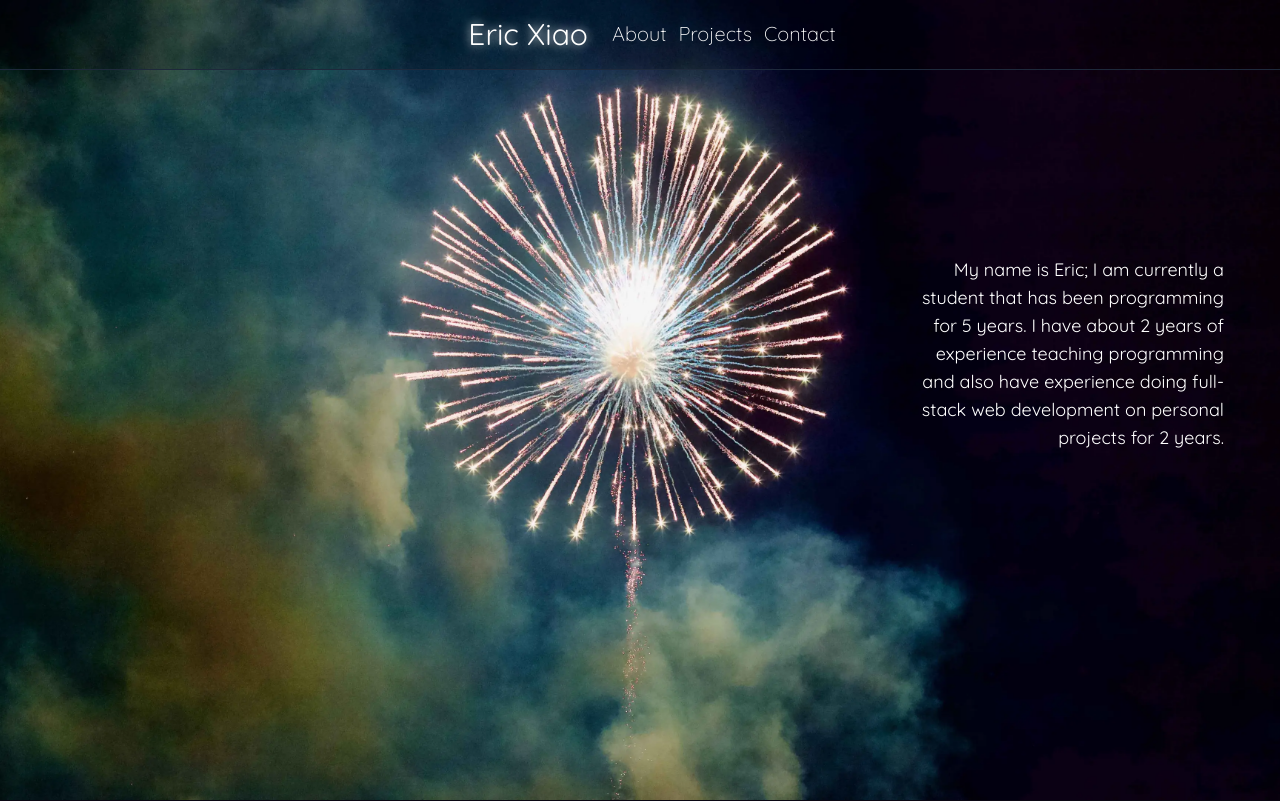
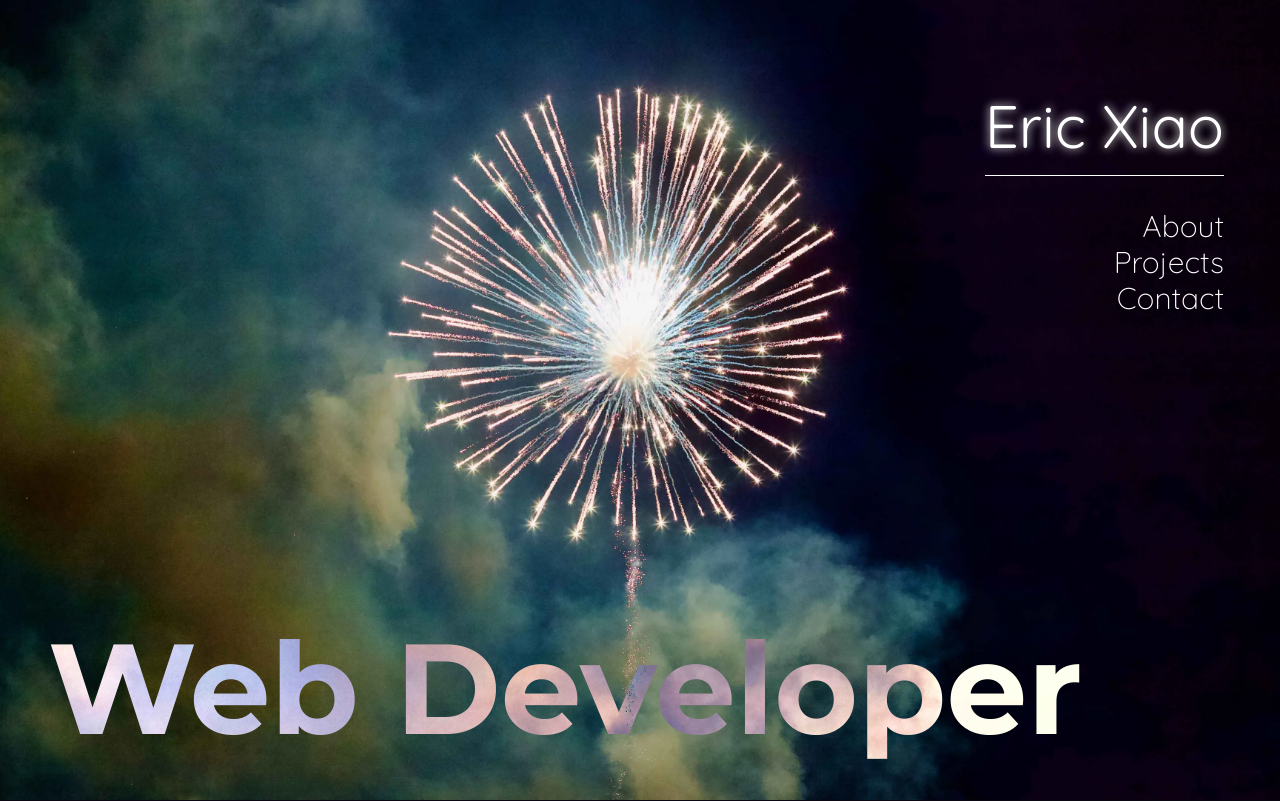
Before and after one commit to NycRat/nycrat.github.io, a Next.js app: page /new-personal-site/ in a window 1280 px wide. Shown: the top 801 px of the page. Built offline with nearby package versions, Linux system fonts and the light colour scheme.

Commit message:
intro section improvements

```diff
--- a/app/globals.css
+++ b/app/globals.css
@@ -6,6 +6,7 @@
   scroll-behavior: smooth;
   scroll-padding-top: 70px;
   background: #1b122c;
+  --header-opacity: 0;
 }
 
 body {
--- a/app/page.tsx
+++ b/app/page.tsx
@@ -1,3 +1,4 @@
+"use client";
 import Header from "../components/header";
 import Footer from "../components/footer";
 import Image from "next/image";
@@ -5,19 +6,70 @@ import AboutSection from "../components/about";
 import ProjectsSection from "../components/projects";
 import ContactSection from "../components/contact";
 import Fireworks from "../public/fireworks.webp";
+import Link from "next/link";
+import { useEffect } from "react";
+
+import { Montserrat } from "next/font/google";
+const montserrat = Montserrat({ subsets: ["latin"] });
 
 export default function Home() {
+  useEffect(() => {
+    let header = document.getElementById("header");
+
+    function update() {
+      if (header) {
+        if (window.scrollY >= window.outerHeight) {
+          header.style.setProperty("--header-opacity", "1");
+        } else {
+          header.style.setProperty(
+            "--header-opacity",
+            (
+              window.scrollY /
+              (window.outerHeight - header.offsetHeight)
+            ).toString(),
+          );
+        }
+      }
+    }
+
+    update();
+
+    window.addEventListener("scroll", update);
+  }, []);
+
   return (
     <main className="relative bg-bg1">
       <Header />
       <div id="home" className="relative h-screen">
-        <div className="w-1/4 text-right absolute right-0 m-14 top-1/4 text-lg">
-          {/* <h1 className="text-2xl"></h1> */}
-          {/* TODO - REWRITE THIS THINGY */}
-          My name is Eric; I am currently a student that has been programming
-          for 5 years. I have about 2 years of experience teaching programming
-          and also have experience doing full-stack web development on personal
-          projects for 2 years.
+        <span className={montserrat.className}>
+          <h1 className="text-9xl absolute bottom-12 left-12 mix-blend-difference font-bold">
+            Web Developer
+          </h1>
+        </span>
+        {/* <h1 className="text-9xl absolute top-1/2 left-1/2 font-bold text-[#fff8]">wha</h1> */}
+        <div className="text-right absolute right-14 top-24 text-lg">
+          <h1 className="text-6xl [text-shadow:_0_0_10px_#fff]">Eric Xiao</h1>
+          <span className="inline-block h-[1px] w-full bg-white"></span>
+          <span className="flex space-x-3 font-light text-3xl flex-col mt-6">
+            <Link
+              className="ml-auto hover:[text-shadow:_0_0_10px_#fff] transition-[text-shadow]"
+              href={"#about"}
+            >
+              About
+            </Link>
+            <Link
+              className="ml-auto hover:[text-shadow:_0_0_10px_#fff] transition-[text-shadow]"
+              href={"#projects"}
+            >
+              Projects
+            </Link>
+            <Link
+              className="ml-auto hover:[text-shadow:_0_0_10px_#fff] transition-[text-shadow]"
+              href={"#contact"}
+            >
+              Contact
+            </Link>
+          </span>
         </div>
         <Image
           src={Fireworks}
--- a/components/header.tsx
+++ b/components/header.tsx
@@ -2,7 +2,10 @@ import Link from "next/link";
 
 export default function Header() {
   return (
-    <header className="p-4 border-slate-800 border-b-[1px] fixed w-full top-0 z-20 bg-[#0003] h-[70px]">
+    <header
+      className="p-4 border-slate-800 border-b-[1px] fixed w-full top-0 z-20 bg-[#23091466] h-[70px] opacity-[var(--header-opacity)]"
+      id="header"
+    >
       <span className="flex items-center m-auto w-fit">
         <Link
           href={"#home"}
```
